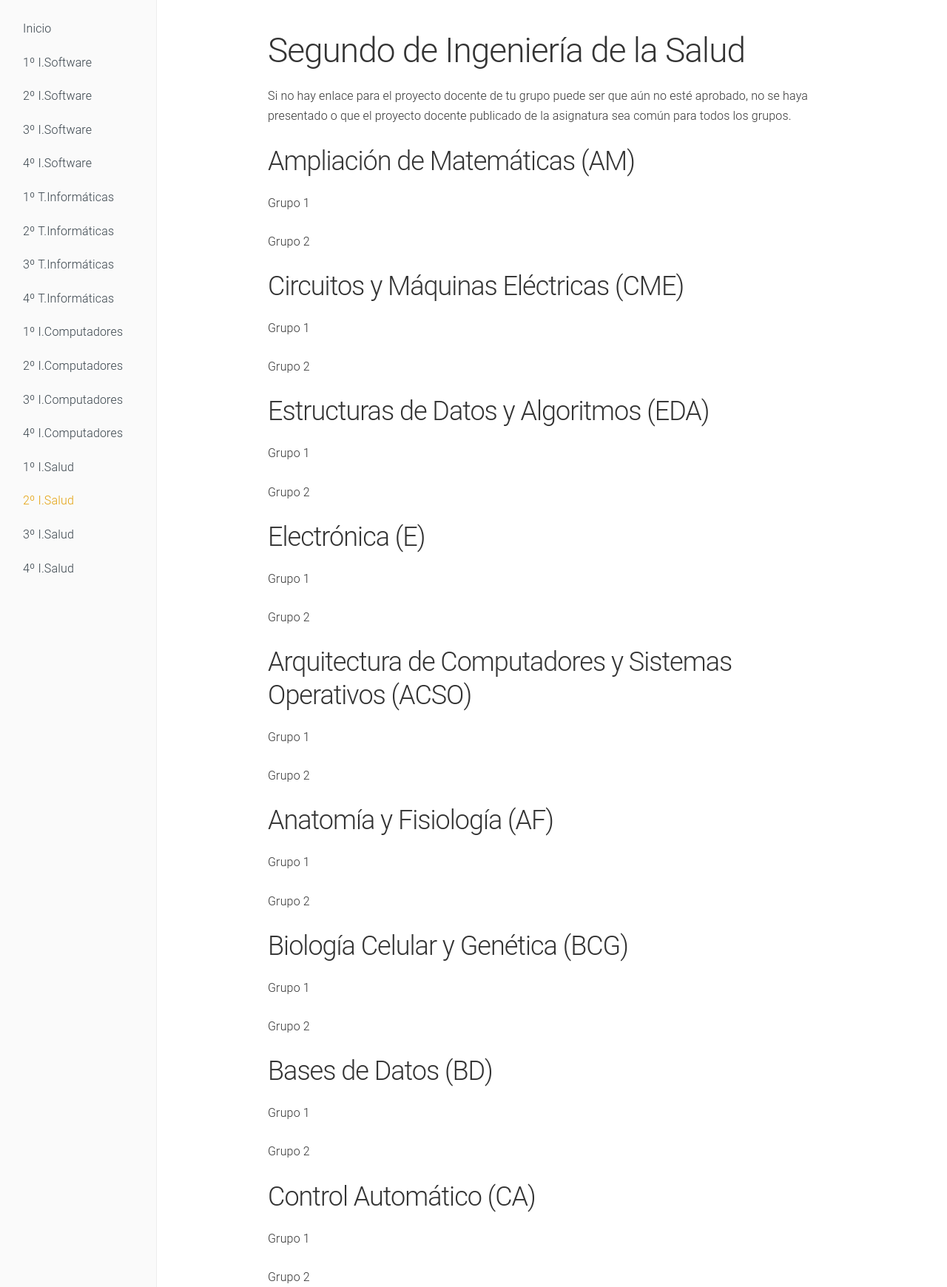
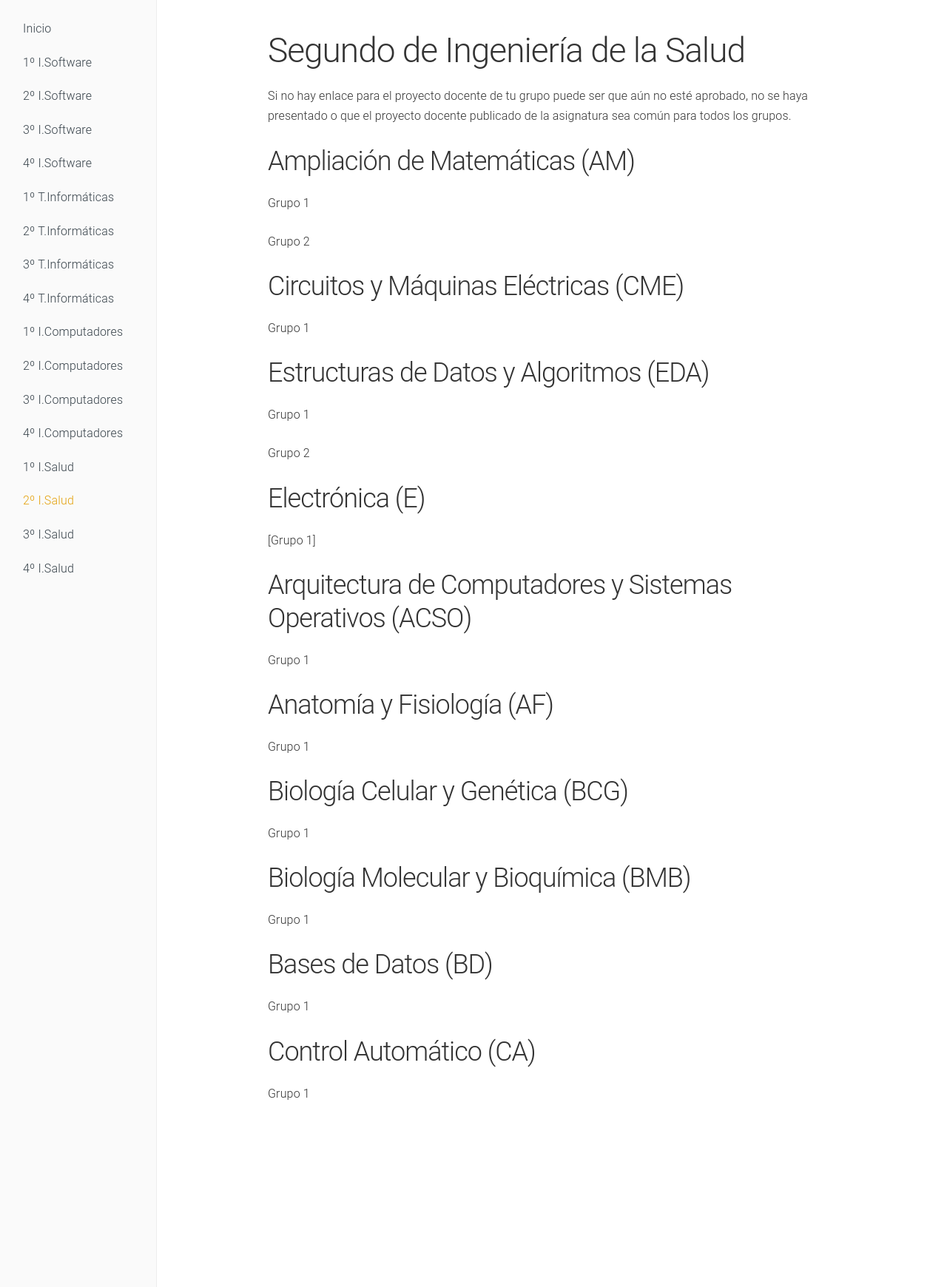
Before and after one commit to dlga/dlgaadaptaciones, a Jekyll site: the page built from 2salud.md, in a window 1280 px wide. Shown: the whole page at 74% size. Built offline with Jekyll 4.4.1, drawn with Linux system fonts in a browser that asks for light colours.

Commit message:
Update 2salud.md

```diff
--- a/2salud.md
+++ b/2salud.md
@@ -10,62 +10,52 @@ Si no hay enlace para el proyecto docente de tu grupo puede ser que aún no est
 
 ## Ampliación de Matemáticas (AM)
 
-[Grupo 1]()
+[Grupo 1](https://uses0-my.sharepoint.com/:b:/g/personal/delegacion_etsii_us_es/EXZy5ltdIZ1Ao0_dx4UY-A4BMa_vCVtnjLwAudmYrbtIeA?e=uImt8A)
 
-[Grupo 2]()
+[Grupo 2](https://uses0-my.sharepoint.com/:b:/g/personal/delegacion_etsii_us_es/EdX4G-pS8ZZKg4_K7Oz9tk4Bej9Y9NjjPCSkGrQgRXTCnQ?e=sesIQi)
 
 
 ## Circuitos y Máquinas Eléctricas (CME)
 
-[Grupo 1]()
-
-[Grupo 2]()
+[Grupo 1](https://sevius.us.es/asignus/proyectopublicado.php?codasig=2260013&vac=1103271&gac=1)
 
 
 ## Estructuras de Datos y Algoritmos (EDA)
 
-[Grupo 1]()
+[Grupo 1](https://uses0-my.sharepoint.com/:b:/g/personal/delegacion_etsii_us_es/Eezz6W5lrdxHj_0Rn5ETBKkBX76_mSkyIB169X4VHuF81g?e=wcM1K7)
 
-[Grupo 2]()
+[Grupo 2](https://uses0-my.sharepoint.com/:b:/g/personal/delegacion_etsii_us_es/Ebu1SV_fK11HkA3hki5PvygBdyQ6U6KoMivOTL7nMd3ToA?e=AaUG6D)
 
 
 ## Electrónica (E)
 
-[Grupo 1]()
-
-[Grupo 2]()
+[Grupo 1]
 
 
 ## Arquitectura de Computadores y Sistemas Operativos (ACSO)
 
-[Grupo 1]()
-
-[Grupo 2]()
+[Grupo 1](https://uses0-my.sharepoint.com/:b:/g/personal/delegacion_etsii_us_es/ES1BYbNETj1InxLMQR46N9cBWRtt4ttRRWyhJbCHgXRNxA?e=DnngkG)
 
 
 ## Anatomía y Fisiología (AF)
 
-[Grupo 1]()
-
-[Grupo 2]()
+[Grupo 1](https://sevius.us.es/asignus/proyectopublicado.php?codasig=2260016&vac=1103259&gac=1)
 
 
 ## Biología Celular y Genética (BCG)
 
-[Grupo 1]()
+[Grupo 1](https://sevius.us.es/asignus/proyectopublicado.php?codasig=2260019&vac=1103919&gac=1)
 
-[Grupo 2]()
+## Biología Molecular y Bioquímica (BMB)
+
+[Grupo 1](https://sevius.us.es/asignus/proyectopublicado.php?codasig=2260012&vac=1103486&gac=1)
 
 
 ## Bases de Datos (BD)
 
-[Grupo 1]()
-
-[Grupo 2]()
+[Grupo 1](https://uses0-my.sharepoint.com/:b:/g/personal/delegacion_etsii_us_es/Ebu1SV_fK11HkA3hki5PvygBdyQ6U6KoMivOTL7nMd3ToA?e=AaUG6D)
 
 
 ## Control Automático (CA)
 
-[Grupo 1]()
-
-[Grupo 2]()
+[Grupo 1](https://uses0-my.sharepoint.com/:b:/g/personal/delegacion_etsii_us_es/EYPchmcOtKtLszbUBjM7STMBT01MVDubhjO4AJO4uPFLNw?e=J4V8fW)
```
